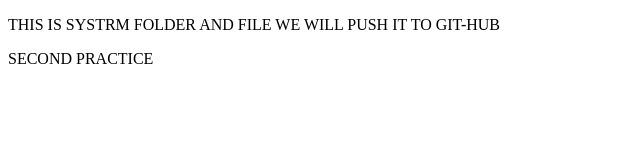
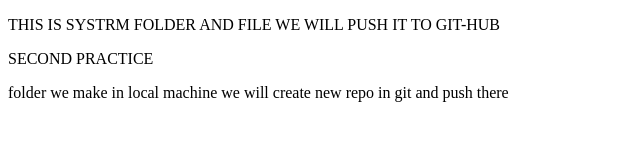
Before and after one commit to AnishDhakalAIO/SYSTEN-TO-GIT-REPO, a plain HTML site: page index.html in a window 1280 px wide. Shown: the whole page, without its empty margins (0-640 px from the left). Drawn offline with Linux system fonts and the light colour scheme.

Commit message:
updation

```diff
--- a/index.html
+++ b/index.html
@@ -8,5 +8,6 @@
 <body>
     <p>THIS IS SYSTRM FOLDER AND FILE WE WILL PUSH IT TO GIT-HUB </p>
     <P>SECOND PRACTICE </P>
+    <p> folder we make in  local machine we will create new repo in git and push there </p>
 </body>
 </html>
```
